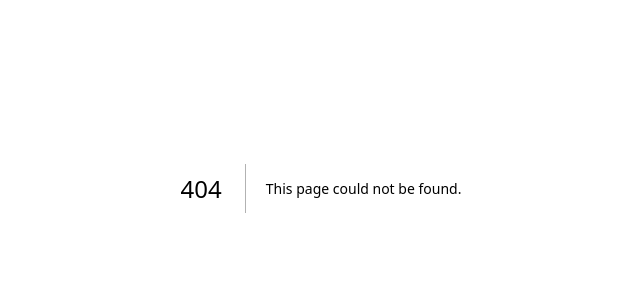
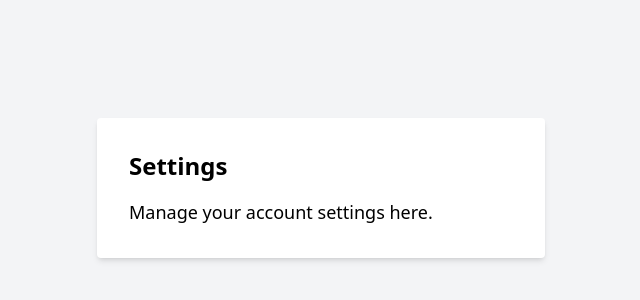
Before and after one commit to Quoctynoob/Pro2, a Next.js app in the folder tennis-app/: page /setting in a window 1280 px wide. Before the commit this address had no page. Shown: the part 212-512 px from the top of the page, without its empty margins (319-959 px from the left). Built offline with nearby package versions, Linux system fonts and the light colour scheme.

Commit message:
Working on setting

```diff
--- a/tennis-app/app/components/layout/navbarlogin.tsx
+++ b/tennis-app/app/components/layout/navbarlogin.tsx
@@ -31,12 +31,16 @@ const SideNavbar: React.FC<SideNavbarProps> = ({ setView, activeView, firstName,
         setIsModalOpen(false);
     };
 
+    const handleProfileClick = () => {
+        router.push("/setting");
+    };
+
     const initials = getInitials(firstName, lastName);
 
     return (
         <nav className="fixed h-screen w-64 bg-black flex flex-col items-center">
             {/* Profile pics */}
-            <div className="h-20 w-20 mt-4 overflow-hidden rounded-full flex items-center justify-center bg-gray-500">
+            <div onClick={handleProfileClick} className="h-20 w-20 mt-4 overflow-hidden rounded-full flex items-center justify-center bg-gray-500">
                 <span className="text-xl font-bold text-white">{initials}</span>
             </div>
 
--- a/tennis-app/app/components/tabs/Setting.tsx
+++ /dev/null
@@ -1,11 +0,0 @@
-import React from "react";
-
-const Setting: React.FC = () => {
-    return (
-        <div>
-
-        </div>
-    )
-}
-
-export default Setting;
--- /dev/null
+++ b/tennis-app/pages/setting.tsx
@@ -0,0 +1,15 @@
+import React from "react";
+
+const Setting: React.FC = () => {
+    return (
+        <div className="min-h-screen flex items-center justify-center bg-gray-100">
+            <div className="bg-white p-8 rounded shadow-md w-full max-w-md">
+                <h1 className="text-2xl font-bold mb-4">Settings</h1>
+                <p className="text-lg">Manage your account settings here.</p>
+                {/* Add your setting components here */}
+            </div>
+        </div>
+    )
+}
+
+export default Setting;
```
